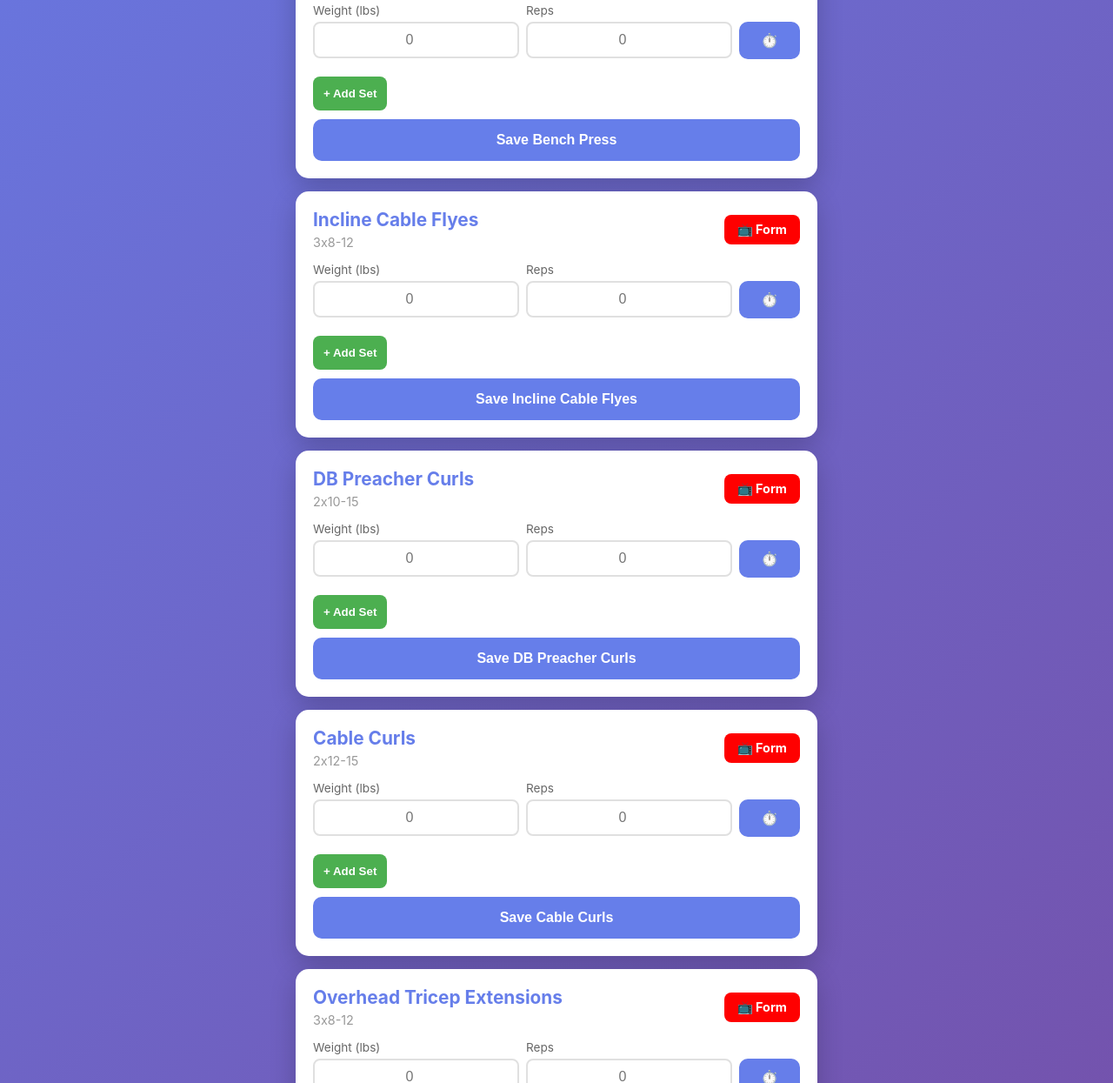
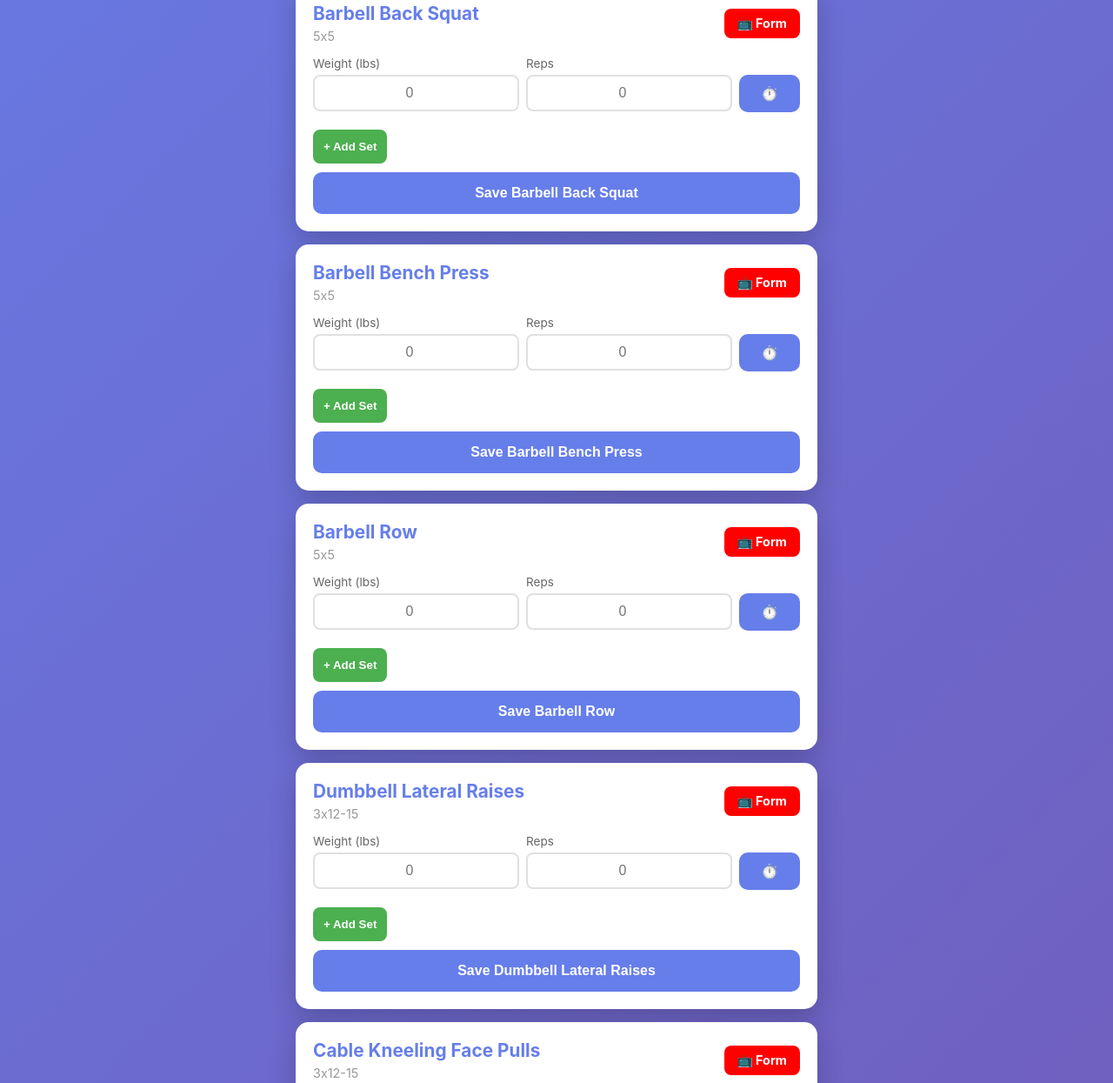
Before and after one commit to suryamp/Workout-Helper, a plain HTML site: page index.html in a window 1280 px wide. Shown: the part 705-1950 px from the top of the page at 87% size. Drawn offline with Linux system fonts and the light colour scheme.

Commit message:
rolling back content changes

```diff
--- a/index.html
+++ b/index.html
@@ -228,8 +228,11 @@
             <div class="workout-buttons">
                 <button class="workout-btn active" onclick="selectWorkout('A')">Workout A</button>
                 <button class="workout-btn" onclick="selectWorkout('B')">Workout B</button>
-                <button class="workout-btn" onclick="selectWorkout('Core')">Core</button>
-                <button class="workout-btn" onclick="selectWorkout('Forearms')">Forearms</button>
+                <button class="workout-btn" onclick="selectWorkout('C')">Workout C</button>
+                <button class="workout-btn" onclick="selectWorkout('D')">Workout D</button>
+            </div>
+            <div style="margin-top: 10px;">
+                <button class="workout-btn" onclick="selectWorkout('Forearms')" style="width: 100%; background: #ff9800; color: white;">💪 Forearm Work</button>
             </div>
         </div>
 
@@ -237,9 +240,11 @@
             <h2>Rest Timer</h2>
             <div class="timer-display" id="timerDisplay">0:00</div>
             <div class="timer-buttons">
-                <button class="timer-btn" onclick="startTimer(60)">1 min</button>
-                <button class="timer-btn" onclick="startTimer(90)">1.5 min</button>
-                <button class="timer-btn" onclick="startTimer(120)">2 min</button>
+                <button class="timer-btn" onclick="startTimer(90)">90s</button>
+                <button class="timer-btn" onclick="startTimer(180)">3min</button>
+                <button class="timer-btn" onclick="startTimer(300)">5min</button>
+            </div>
+            <div class="timer-buttons" style="margin-top: 10px;">
                 <button class="timer-btn stop" onclick="stopTimer()">Stop</button>
                 <button class="timer-btn reset" onclick="resetTimer()">Reset</button>
                 <button class="timer-btn" onclick="startTimer(customTime)">Custom</button>
@@ -254,33 +259,99 @@
         </div>
     </div>
 
+    <div class="modal" id="videoModal">
+        <div class="modal-content">
+            <span class="close-modal" onclick="closeModal()">&times;</span>
+            <div id="videoContainer"></div>
+        </div>
+    </div>
+
     <script>
         const workouts = {
             A: {
                 exercises: [
-                    { name: 'Bench Press', videoId: 'rT7DgCr-3pg', sets: '3x4-6' },
-                    { name: 'Incline Cable Flyes', videoId: 'bU23wFufCks', sets: '3x8-12' },
-                    { name: 'DB Preacher Curls', videoId: 'vnfZGzIo6E0', sets: '2x10-15' },
-                    { name: 'Cable Curls', videoId: '1YoTwdLR_u8', sets: '2x12-15' },
-                    { name: 'Overhead Tricep Extensions', videoId: '-Vyt2QdsR7E', sets: '3x8-12' },
-                    { name: 'Cable Tricep Extensions', videoId: 'kiuVA0gs3EI', sets: '2x10-15' }
+                    // Main Lifts
+                    { name: 'Barbell Back Squat', videoId: 'ultWZbUMPL8', sets: '5x5' },
+                    { name: 'Barbell Bench Press', videoId: 'rT7DgCr-3pg', sets: '5x5' },
+                    { name: 'Barbell Row', videoId: 'FWJR5Ve8bnQ', sets: '5x5' },
+                    // Shoulders
+                    { name: 'Dumbbell Lateral Raises', videoId: '3VcKaXpzqRo', sets: '3x12-15' },
+                    { name: 'Cable Kneeling Face Pulls', videoId: '_L5P--9cFDg', sets: '3x12-15' },
+                    // Rotator Cuff
+                    { name: 'Full Can Exercise (Scaption)', videoId: '-NA8lUy5_Qc&t=160s', sets: '2x12-15' },
+                    { name: 'Cable Internal Rotation', videoId: 'Eh8pu_wUKHU', sets: '2x12-15' },
+                    // Arms
+                    { name: 'Overhead Dumbbell Tricep Extension', videoId: 'YbX7Wd8jQ-Q', sets: '3x10-12' },
+                    { name: 'Narrow Grip EZ Bar Curl', videoId: 'cdmnvo3augg', sets: '3x8-12' },
+                    // Back
+                    { name: 'Cable Kneeling Lat Pulldown', videoId: 'KA0bfBIOxHY&t=17s', sets: '3x10-15' },
+                    // Chest
+                    { name: 'Incline Dumbbell Bench Press', videoId: 'hChjZQhX1Ls', sets: '3x8-12' }
                 ]
             },
             B: {
                 exercises: [
-                    { name: 'Deadlifts', videoId: 'op9kVnSso6Q', sets: '3x4-6' },
-                    { name: 'Pull Ups/Pulldowns', videoId: 'eGo4IYlbE5g', sets: '3x6-10' },
-                    { name: 'Pullovers', videoId: 'qC-hH01yTvA', sets: '3x8-12' },
-                    { name: 'Cable Shoulder Flyes', videoId: '3VcKaXpzqRo', sets: '3x10-12' },
-                    { name: 'Shrugs', videoId: 'cJRVVxmytaM', sets: '3x10-15' },
-                    { name: 'Facepulls', videoId: 'rep-qVOkqgk', sets: '3x12-15' },
-                    { name: 'Bulgarian Split Squats', videoId: '2C-uNgKwPLE', sets: '3x8-10' },
-                    { name: 'Romanian Deadlifts', videoId: 'CQp5I_strLU', sets: '3x8-12' },
-                    { name: 'Calf Raises', videoId: 'gwLzBJYoWlI', sets: '4x10-15' }
+                    // Main Lifts
+                    { name: 'Barbell Back Squat', videoId: 'ultWZbUMPL8', sets: '5x5' },
+                    { name: 'Barbell Overhead Press', videoId: 'QAQ64hK4Xxs', sets: '5x5' },
+                    { name: 'Barbell Deadlift', videoId: 'op9kVnSso6Q', sets: '1x5' },
+                    // Traps
+                    { name: 'Barbell Shrugs (wide grip)', videoId: 'g6qbq4Lf1FI', sets: '4x10-12' },
+                    // Calves
+                    { name: 'Standing Calf Raises', videoId: 'gwLzBJYoWlI', sets: '4x12-20' },
+                    { name: 'Seated Calf Raises', videoId: 'JbyjNymZOt0', sets: '3x15-20' },
+                    // Quads
+                    { name: 'Leg Extensions', videoId: 'YyvSfVjQeL0', sets: '3x12-15' },
+                    { name: 'Banded Terminal Knee Extensions', videoId: 'M8u5lbP4f4g&t=263s', sets: '2x15-20' },
+                    // Hamstrings
+                    { name: 'Glute Ham Raise', videoId: '24pK_4kEUsM&t=23s', sets: '3x8-12' },
+                    // Glutes
+                    { name: 'Barbell Hip Thrusts', videoId: 'EF7jXP17DPE', sets: '3x12-15' },
+                    // Core
+                    { name: 'Hanging Knee Raises', videoId: 'Fl8rJJ7mZJM&t=2s', sets: '3x10-15' },
+                    { name: 'Ab Wheel Rollouts', videoId: 'XWJmFD_AdbM', sets: '3x8-12' }
                 ]
             },
-            Core: {
+            C: {
                 exercises: [
+                    // Main Lifts
+                    { name: 'Barbell Back Squat', videoId: 'ultWZbUMPL8', sets: '5x5' },
+                    { name: 'Barbell Bench Press', videoId: 'rT7DgCr-3pg', sets: '5x5' },
+                    { name: 'Barbell Row', videoId: 'FWJR5Ve8bnQ', sets: '5x5' },
+                    // Shoulders
+                    { name: 'Cable Rear Delt Fly', videoId: 'FeERX9UwspY', sets: '3x12-15' },
+                    // Rotator Cuff
+                    { name: 'Side-lying External Rotations', videoId: 'jJo1CbgXb_A&t=66s', sets: '3x15-20' },
+                    { name: 'Cable External Rotation Press', videoId: 'mO8YJAxVG2M&t=142s', sets: '2x10-15' },
+                    // Arms
+                    { name: 'Straight Bar Cable Pushdown', videoId: '1FjkhpZsaxc', sets: '3x10-15' },
+                    { name: 'Rope Cable Pushdown', videoId: 'kiuVA0gs3EI', sets: '3x10-15' },
+                    { name: 'Wide Grip Barbell Curl / Preacher Curl', videoId: 'soxrZlIl35U', sets: '3x8-12' },
+                    { name: 'Dumbbell Hammer Curls', videoId: 'P5sXHLmXmBM', sets: '3x10-12' },
+                    // Back
+                    { name: 'Cable Reverse Grip Lat Pulldown', videoId: 'rguA3pm73rs', sets: '3x10-15' },
+                    { name: 'Straight-Arm Cable Pulldown', videoId: 'G9uNaXGTJ4w', sets: '3x12-15' },
+                    // Chest
+                    { name: 'Cable Lower Chest Fly (decline)', videoId: 'taI4XduLpTk', sets: '2x10-15' }
+                ]
+            },
+            D: {
+                exercises: [
+                    // Main Lifts
+                    { name: 'Barbell Back Squat', videoId: 'ultWZbUMPL8', sets: '5x5' },
+                    { name: 'Barbell Overhead Press', videoId: 'QAQ64hK4Xxs', sets: '5x5' },
+                    { name: 'Barbell Deadlift', videoId: 'op9kVnSso6Q', sets: '1x5' },
+                    // Back
+                    { name: 'Cable Wide Grip Row', videoId: 'sjJ0z4R3w0M', sets: '3x10-15' },
+                    // Hamstrings
+                    { name: 'Romanian Deadlift', videoId: 'xY8BywOKkLQ', sets: '3x6-8' },
+                    // Glutes
+                    { name: 'Cable Hip Abduction', videoId: 'pwTeBxoOOBQ', sets: '3x15-20' },
+                    // Lower Back
+                    { name: 'Back Extensions', videoId: 'ph3pddpKzzw', sets: '3x10-15' },
+                    // Adductors
+                    { name: 'Copenhagen Planks', videoId: 'aDsaGBnvDQo', sets: '3x20-30s' },
+                    // Core
                     { name: 'High to Low Cable Woodchoppers', videoId: 'pAplQXk3dkU', sets: '3x10-15' },
                     { name: 'Palloff Press', videoId: 'AH_QZLm_0-s', sets: '3x8-10' },
                     { name: 'Weighted Crunches', videoId: 'Yg6GsyZoqK0', sets: '3x10-15' },
@@ -323,7 +394,7 @@
                             <div class="exercise-name">${exercise.name}</div>
                             <div style="color: #999; font-size: 0.9em; margin-top: 5px;">${exercise.sets || ''}</div>
                         </div>
-                        <a href="https://www.youtube.com/watch?v=${exercise.videoId}" target="_blank" class="youtube-btn">
+                        <a href="https://www.youtube.com/watch?v=${exercise.videoId}" target="_blank" class="youtube-btn" style="text-decoration: none; display: inline-block;">
                             📺 Form
                         </a>
                     </div>
@@ -331,11 +402,11 @@
                         <div class="set-input-group">
                             <div class="input-wrapper">
                                 <label>Weight (lbs)</label>
-                                <input type="number" id="weight-${index}-0" placeholder="0" inputmode="numeric">
+                                <input type="number" id="weight-${index}-0" placeholder="0">
                             </div>
                             <div class="input-wrapper">
                                 <label>Reps</label>
-                                <input type="number" id="reps-${index}-0" placeholder="0" inputmode="numeric">
+                                <input type="number" id="reps-${index}-0" placeholder="0">
                             </div>
                             <div class="input-wrapper">
                                 <label>&nbsp;</label>
@@ -363,11 +434,11 @@
             setDiv.innerHTML = `
                 <div class="input-wrapper">
                     <label>Weight (lbs)</label>
-                    <input type="number" id="weight-${exerciseIndex}-${setCount}" placeholder="0" inputmode="numeric">
+                    <input type="number" id="weight-${exerciseIndex}-${setCount}" placeholder="0">
                 </div>
                 <div class="input-wrapper">
                     <label>Reps</label>
-                    <input type="number" id="reps-${exerciseIndex}-${setCount}" placeholder="0" inputmode="numeric">
+                    <input type="number" id="reps-${exerciseIndex}-${setCount}" placeholder="0">
                 </div>
                 <div class="input-wrapper">
                     <label>&nbsp;</label>
@@ -446,6 +517,18 @@
             renderHistory();
         }
 
+        function showVideo(videoId) {
+            const modal = document.getElementById('videoModal');
+            const container = document.getElementById('videoContainer');
+            container.innerHTML = `<iframe src="https://www.youtube-nocookie.com/embed/${videoId}" allow="accelerometer; autoplay; clipboard-write; encrypted-media; gyroscope; picture-in-picture" allowfullscreen></iframe>`;
+            modal.classList.add('active');
+        }
+
+        function closeModal() {
+            document.getElementById('videoModal').classList.remove('active');
+            document.getElementById('videoContainer').innerHTML = '';
+        }
+
         function startTimer(seconds) {
             if (seconds === customTime) {
                 const input = prompt('Enter rest time in seconds:', '120');
```
